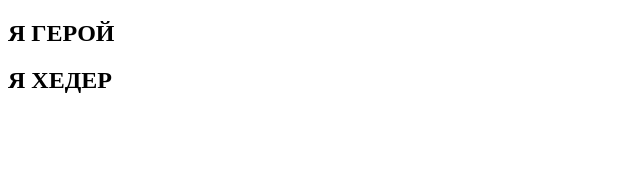
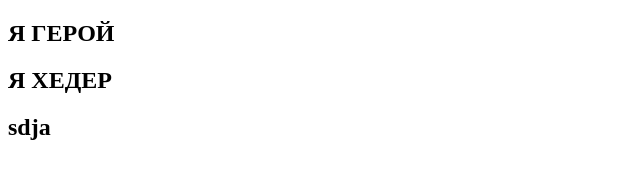
Before and after one commit to GrygoriyChernish/test-parcel-team, a plain HTML site: page index.html in a window 1280 px wide. Shown: the full height of the page, 0-640 px from the left. Drawn offline with Linux system fonts and the light colour scheme.

Commit message:
Deploying to gh-pages from @ GrygoriyChernish/test-parcel-team@2380f62e22bd75d0d9bcd130191d9cd538bd0e5e 🚀

```diff
--- a/index.html
+++ b/index.html
@@ -1 +1 @@
-<!DOCTYPE html><html lang="ru"><head><meta charset="utf-8"><meta name="viewport" content="width=device-width, initial-scale=1.0"><title>Page title</title><link rel="stylesheet" href="/test-parcel-team/index.569a4d11.css"><script type="module" src="/test-parcel-team/index.cdc84ddc.js"></script><script src="/test-parcel-team/index.6c2642bc.js" nomodule="" defer></script></head><body>   <section> <div class="container"> <h2>Я ГЕРОЙ</h2> </div> </section> <header> <div class="container"> <h2>Я ХЕДЕР</h2> </div> </header> </body></html>
+<!DOCTYPE html><html lang="ru"><head><meta charset="utf-8"><meta name="viewport" content="width=device-width, initial-scale=1.0"><title>Page title</title><link rel="stylesheet" href="/test-parcel-team/index.569a4d11.css"><script type="module" src="/test-parcel-team/index.cdc84ddc.js"></script><script src="/test-parcel-team/index.6c2642bc.js" nomodule="" defer></script></head><body>   <section> <div class="container"> <h2>Я ГЕРОЙ</h2> </div> </section> <header> <div class="container"> <h2>Я ХЕДЕР</h2> <h2>sdja</h2> </div> </header> </body></html>
```
